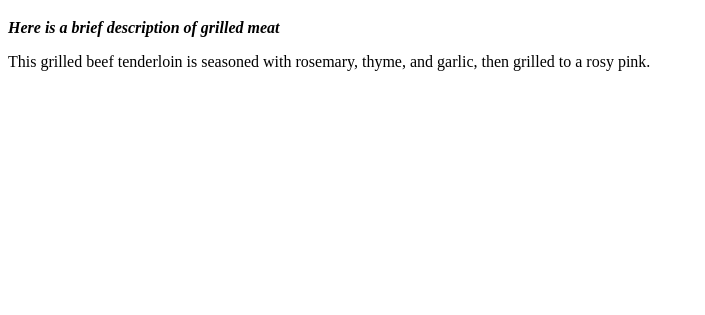
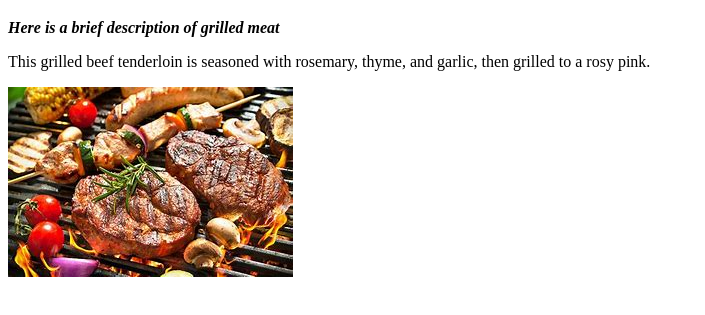
Before and after one commit to Acey3/odin-recipes, a plain HTML site: page recipes/grilledmeat.html in a window 1280 px wide. Shown: the part 61-376 px from the top of the page, without its empty margins (0-705 px from the left). Drawn offline with Linux system fonts and the light colour scheme.

Commit message:
added the image

```diff
--- a/recipes/grilledmeat.html
+++ b/recipes/grilledmeat.html
@@ -10,6 +10,7 @@
     <p><em><strong>Here is a brief description of grilled meat</strong></em></p>
     <p>This grilled beef tenderloin is seasoned with rosemary, thyme, and garlic,
          then grilled to a rosy pink.</p>
+    <img src="/recipes/images/grilledmeat.jpeg" alt="This is an image of grilled meat">
 
 </body>
 </html>
```
